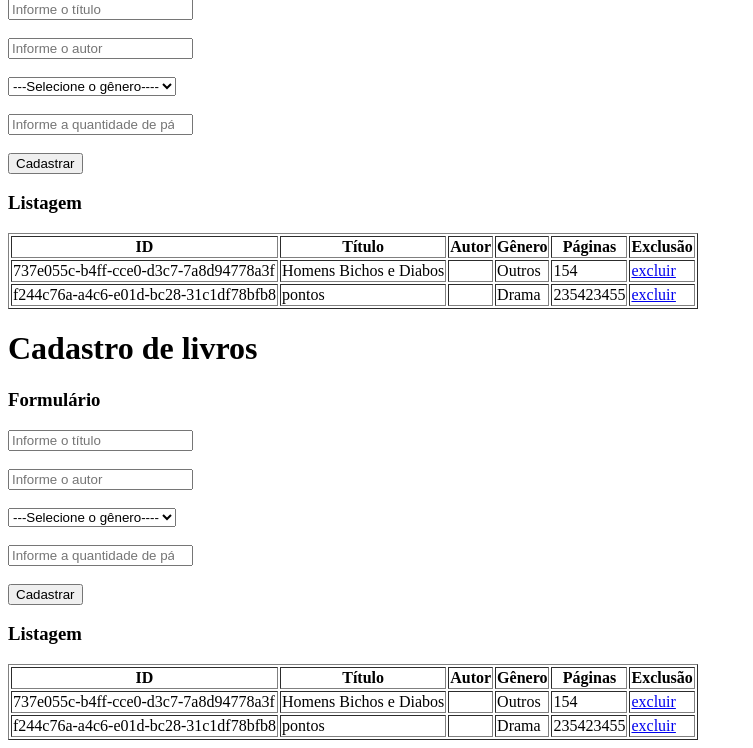
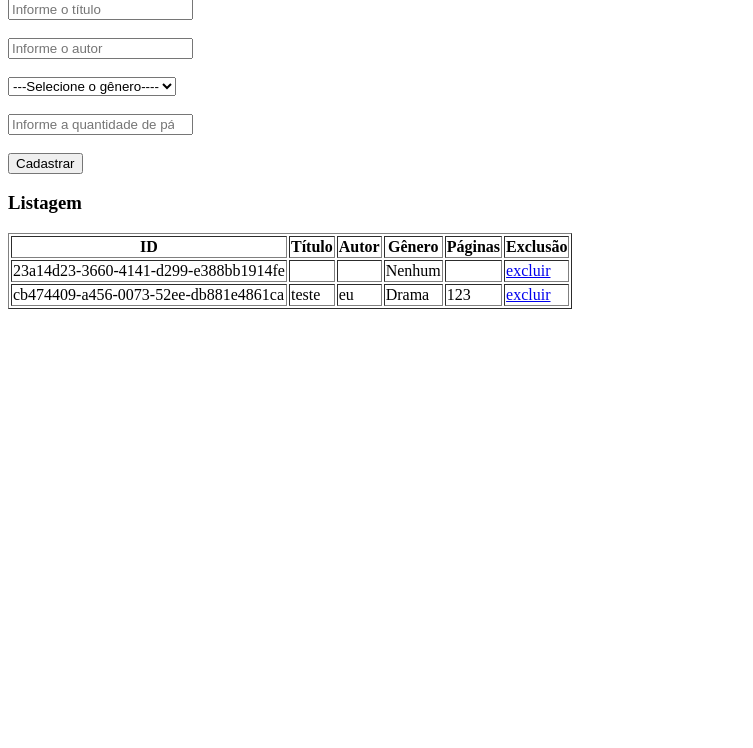
Before and after one commit to JoaoVitorAntunesPereira/WEB, a PHP site: page /WEB-2/aula-7/livro/livros.php in a window 1280 px wide. Shown: the part 122-870 px from the top of the page, without its empty margins (0-753 px from the left). After the commit the page ends 431 px from the top, so only its background shows below. Run offline with PHP 8.4, Linux system fonts and the light colour scheme; data that the repository does not hold is empty.

Commit message:
att
Formulário com PHP (persistência e validações) 12 de novembro de 2024

```diff
--- a/WEB-2/aula-7/livro/arquivos/livros.json
+++ b/WEB-2/aula-7/livro/arquivos/livros.json
@@ -1,14 +1,16 @@
 [
     {
-        "id": "737e055c-b4ff-cce0-d3c7-7a8d94778a3f",
-        "titulo": "Homens Bichos e Diabos",
-        "genero": "O",
-        "qtdPag": "154"
+        "id": "23a14d23-3660-4141-d299-e388bb1914fe",
+        "titulo": "",
+        "genero": "",
+        "qtdPag": "",
+        "autor": ""
     },
     {
-        "id": "f244c76a-a4c6-e01d-bc28-31c1df78bfb8",
-        "titulo": "pontos",
+        "id": "cb474409-a456-0073-52ee-db881e4861ca",
+        "titulo": "teste",
         "genero": "D",
-        "qtdPag": "235423455"
+        "qtdPag": "123",
+        "autor": "eu"
     }
 ]
--- a/WEB-2/aula-7/livro/livros.php
+++ b/WEB-2/aula-7/livro/livros.php
@@ -26,105 +26,7 @@ if(isset($_POST["titulo"])) {
     salvarDados($livros, "livros.json");
 
     //Redirecionar para evitar o reenvio do formulário
-    header("location: livro.php");
-}
-
-?>
-
-<!DOCTYPE html>
-<html lang="en">
-<head>
-    <meta charset="UTF-8">
-    <meta name="viewport" content="width=device-width, initial-scale=1.0">
-    <title>Cadastro de livros</title>
-</head>
-<body>
-    <h1>Cadastro de livros</h1>
-    <h3>Formulário</h3>
-    <form method="POST" action="">
-        <input type="text" name="titulo"
-            placeholder="Informe o título" >
-        <br><br>
-        <input type="text" name="autor"
-            placeholder="Informe o autor" >
-        <br><br>
-        <select name="genero">
-            <option value="">---Selecione o gênero----</option>
-            <option value="D">Drama</option>
-            <option value="F">Ficção</option>
-            <option value="R">Romance</option>
-            <option value="O">Outros</option>
-        </select>
-        <br><br>
-        <input type="number" name="qtdPag"
-            placeholder="Informe a quantidade de páginas" >
-        <br><br>
-        <button>Cadastrar</button>
-    </form>
-    <h3>Listagem</h3>
-
-    <table border="1">
-        <tr>
-            <th>ID</th>
-            <th>Título</th>
-            <th>Autor</th>
-            <th>Gênero</th>
-            <th>Páginas</th>
-            <th>Exclusão</th>
-        </tr>
-
-        <!--Dados dos Livros -->
-
-        <?php
-            foreach ($livros as $value): ?>
-                <tr>
-                    <td><?php echo $value["id"]?></td>
-                    <td><?php echo $value["titulo"]?></td>
-                    <td><?php echo $value["autor"]?></td>
-                    <td>
-                        <?php
-                            echo $value["genero"] == 'F' ? "Ficção" :
-                            ($value["genero"] == 'D' ? "Drama" :
-                            ($value["genero"] == 'R' ? "Romance" :
-                            ($value["genero"] == 'O' ? "Outros" : "Nenhum")));
-                         ?>
-                    </td>
-                    <td><?php echo $value["qtdPag"]?></td>
-                    <td><a href="livros_exc.php?id=<?php echo $value["id"] ?>">excluir</a></td>
-                </tr>
-
-        <?php endforeach;?>
-    </table>
-</body>
-</html><?php
-
-include_once("persistencia.php");
-
-//Array que armazena os livros já salvos no arquivo JSON
-$livros = buscarDados("livros.json");
-
-//Verificar se o usuário já submeteu o formulário
-if(isset($_POST["titulo"])) {
-    $titulo = $_POST["titulo"];
-    $genero = $_POST["genero"];
-    $paginas = $_POST["qtdPag"];
-    $autor = $_POST["autor"];
-
-    $id = vsprintf( '%s%s-%s-%s-%s-%s%s%s',
-            str_split(bin2hex(random_bytes(16)), 4) );
-
-    $livro = array("id" => $id,
-                   "titulo" => $titulo,
-                   "genero" => $genero,
-                   "qtdPag" => $paginas,
-                   "autor" => $autor);
-
-    array_push($livros, $livro);
-    //Persistência dos dados no arquivo JSON
-    salvarDados($livros, "livros.json");
-
-    //Redirecionar para evitar o reenvio do formulário
-    header("location: livro.php");
+    header("location: livros.php");
 }
 
 ?>
--- a/WEB-2/aula-7/livro/livros_exc.php
+++ b/WEB-2/aula-7/livro/livros_exc.php
@@ -8,18 +8,18 @@ $dados = array();
     $caminhoArquivo = DIR_ARQUIVOS . "/livros.json";
     if(file_exists($caminhoArquivo)){
         $json = file_get_contents($caminhoArquivo);
-        $dados = json_decode($json);
+        $dados = json_decode($json, true);
         $i = 0;
 
         foreach ($dados as $value) {
             if($value["id"] == $id){
                 array_splice($dados, $i, 1);
-                $i++;
             }
+            $i++;
         }
 
         $json = json_encode($dados);
         file_put_contents($caminhoArquivo, $json);
     }
-    header("location: livro.php");
+    header("location: livros.php");
 ?>
```
Also changed, not shown: WEB-2/atividade-01/arquivos/carros.json (added, +10 -0 lines), WEB-2/atividade-01/carros.php (added, +100 -0 lines), WEB-2/atividade-01/carros_exc.php (added, +27 -0 lines), WEB-2/atividade-01/persistencia.php (added, +22 -0 lines), WEB-2/aula-7/livro/persistencia.php (line endings or trailing spaces).
